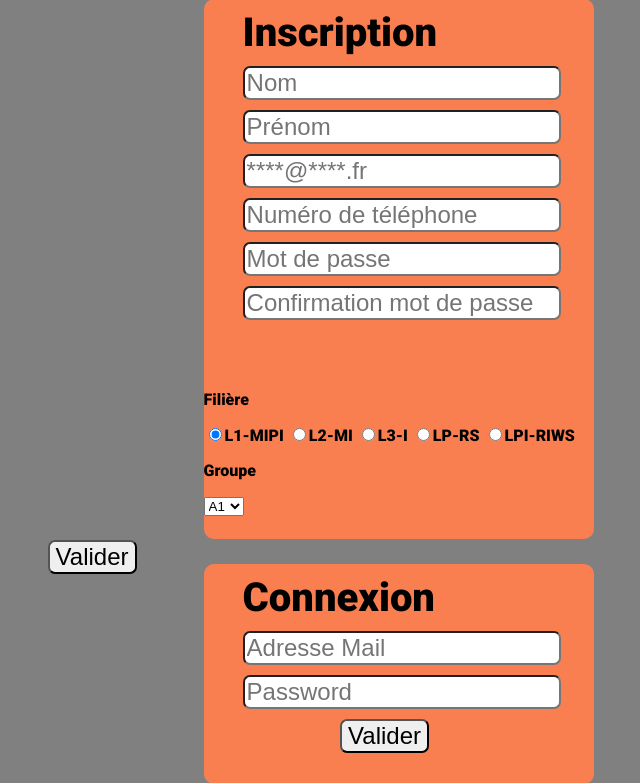
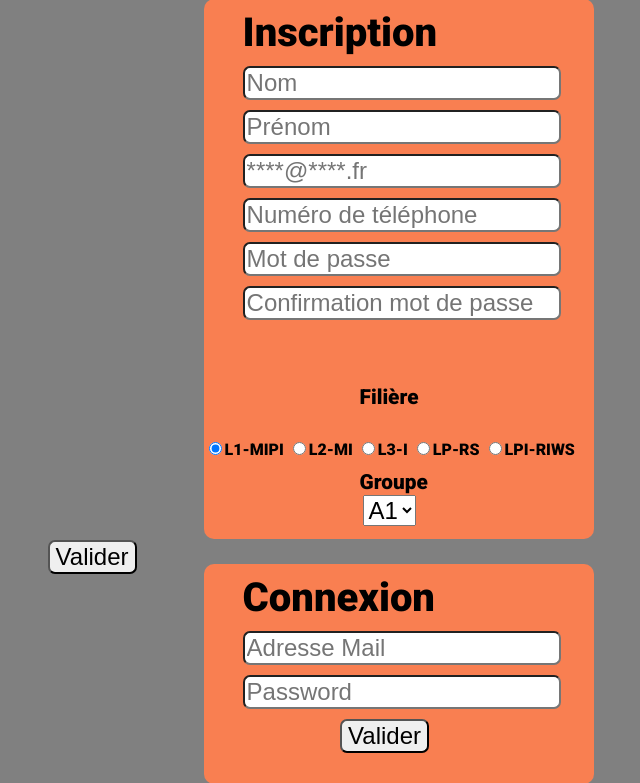
Before and after one commit to Nathan-str/ProjetAvril, a PHP site: page /redirection.php in a window 1280 px wide. Shown: the part 260-1043 px from the top of the page, without its empty margins (334-974 px from the left). Run offline with PHP 8.4, Linux system fonts and the light colour scheme.

Commit message:
Ajout des styles pour les formulaires d'inscription concernant les filières et les groupes

```diff
--- a/Projet Avril/étudiant/styles.css
+++ b/Projet Avril/étudiant/styles.css
@@ -237,6 +237,28 @@ span.toggle-icons:after{top: -14px;}
 	position: relative;
 	left: 5%;
 }
+
+#filiere-p{
+	position: relative;
+	left: 40%;
+	font-size: 1.3em;
+	bottom: 10px;
+}
+
+#groupe{
+	position: relative;
+	font-size: 1.5em;
+	left: 41%;
+	bottom: 30px;
+}
+
+#groupe-p{
+	position: relative;
+	left: 40%;
+	font-size: 1.3em;
+	bottom: 10px;
+}
+
 
 .formulaire.is-open{
 	margin: 0;
@@ -525,7 +547,7 @@ span.toggle-icons:after{top: -14px;}
 
 .inscription-cle-api{
 	position: relative;
-	left: 65%;
+	left: 71%;
 	top: 50px;
 }
 
```
